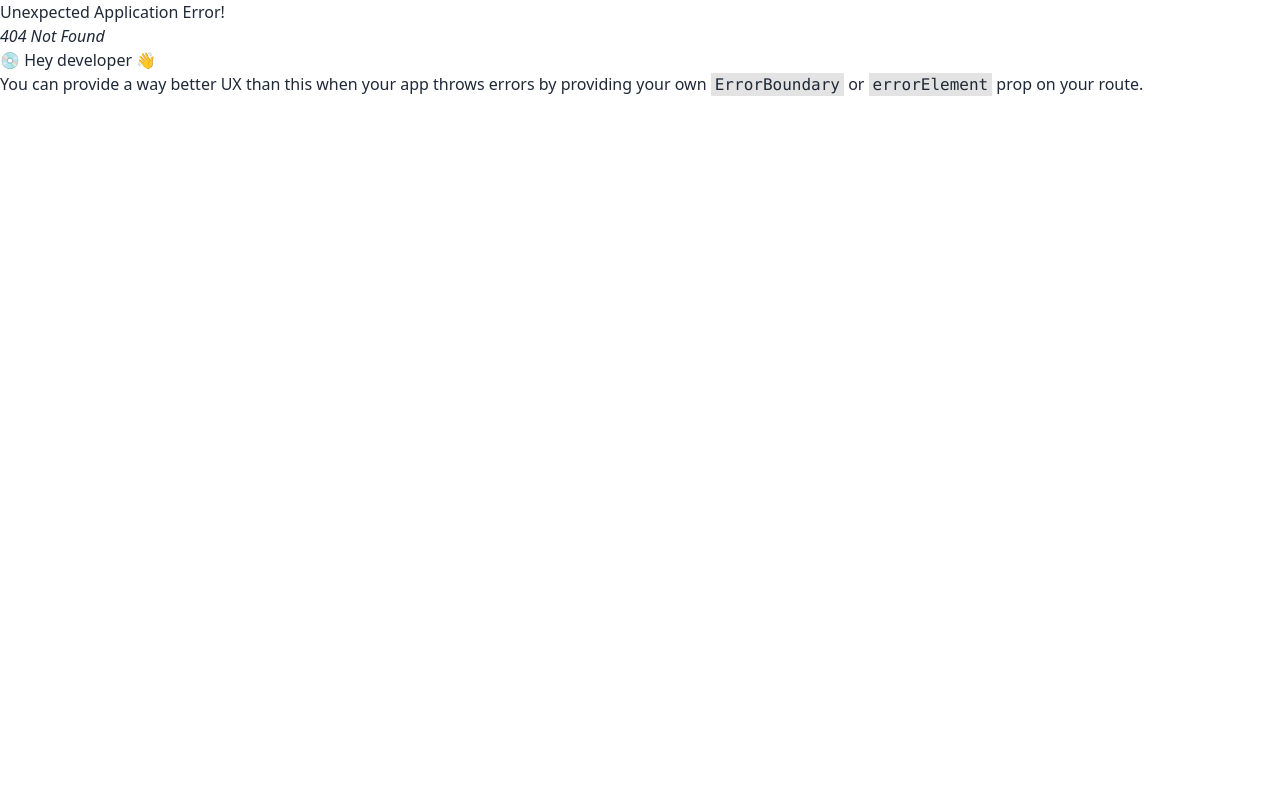
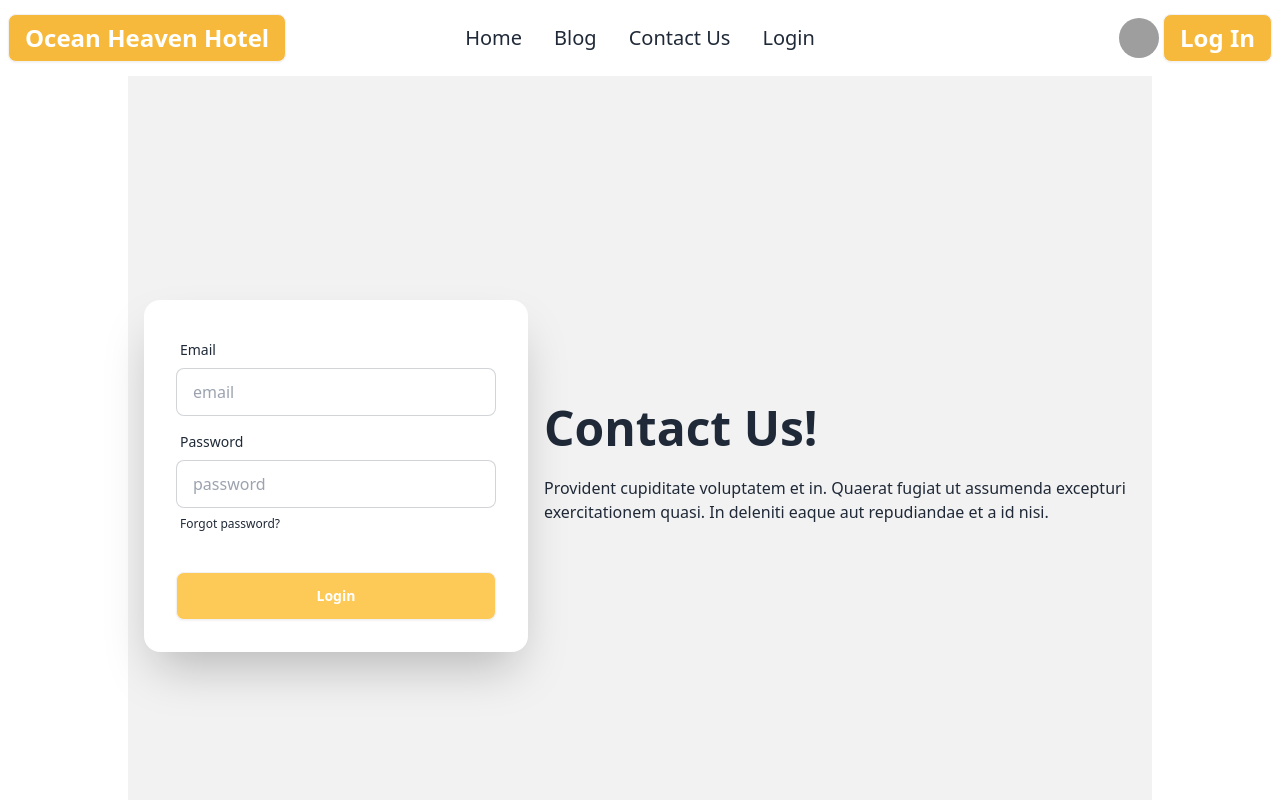
Before and after one commit to afrin823/ocean-hotel-client, a React (Vite) app: page /ContactUs in a window 1280 px wide. Before the commit this address had no page. Shown: the top 800 px of the page. Built offline with nearby package versions, Linux system fonts and the light colour scheme; grey boxes are pictures that could not be loaded.

Commit message:
contact us done

```diff
--- a/src/Components/Banner/Allhotel/AllHotel.jsx
+++ b/src/Components/Banner/Allhotel/AllHotel.jsx
@@ -1,5 +1,7 @@
 import { useEffect, useState } from "react";
 import { Link } from "react-router-dom";
+import { RiHotelLine } from "react-icons/ri";
+
 
 const AllHotel = () => {
     const [hotels, setHotels] = useState([]);
@@ -20,8 +22,9 @@ const AllHotel = () => {
                         </figure>
                         <div className="">
                             <div className="card-body">
+                            <h3 className="text-[#f6b93b] text-xl font-bold">{hotel.segment_name}</h3>
                                 <div className="card-actions gap-4">
-                                    <h3>{hotel.segment_name}</h3>
+
                                     <div className="text-xl font-medium ">
                                         {hotel.estate_title}
                                     </div>
@@ -36,7 +39,7 @@ const AllHotel = () => {
                                 <hr className="border-dashed border-w-[4px]" />
                                 <p className="text-[gray]">{hotel.description}</p>
                                 <div className="card-actions justify-between">
-                                    <div>{hotel.estate_title}</div>
+                                    <div className="flex justify-center	items-center	gap-2"><RiHotelLine className="text-2xl text-[#f6b93b]" />  <span className="text-[#f6b93b] text-xl font-bold">{hotel.id}</span></div>
                                     {/* Add other content or actions here */}
                                 </div>
                             </div>
--- /dev/null
+++ b/src/Components/Banner/Blog/Blog.jsx
@@ -0,0 +1,83 @@
+import { Outlet } from "react-router-dom";
+import Footer from "../../../pages/Home/Footer/Footer";
+import Navbar from "../../../pages/Home/Navbar/Navbar";
+
+
+const Blog = () => {
+    return (
+        <div>
+            <Navbar></Navbar>
+            <div>
+            <section className="dark:bg-gray-100 dark:text-gray-800">
+	<div className="container max-w-6xl p-6 mx-auto space-y-6 sm:space-y-12">
+		<a rel="noopener noreferrer" href="#" className="block max-w-sm gap-3 mx-auto sm:max-w-full group hover:no-underline focus:no-underline lg:grid lg:grid-cols-12 dark:bg-gray-50">
+			<img src="https://i.ibb.co/T4Jk6hk/Park-Hotel-Group-Explore-Grand-Park-City-Hall-Facade.jpg" alt="" className="object-cover w-full h-64 rounded sm:h-96 lg:col-span-7 dark:bg-gray-500" />
+			<div className="p-6 space-y-2 lg:col-span-5">
+				<h3 className="text-2xl font-semibold sm:text-4xl group-hover:underline group-focus:underline">Noster tincidunt reprimique ad pro</h3>
+				<span className="text-xs dark:text-gray-600">February 19, 2021</span>
+				<p>Ei delenit sensibus liberavisse pri. Quod suscipit no nam. Est in graece fuisset, eos affert putent doctus id.</p>
+			</div>
+		</a>
+		<div className="grid justify-center grid-cols-1 gap-6 sm:grid-cols-2 lg:grid-cols-3">
+			<a rel="noopener noreferrer" href="#" className="max-w-sm mx-auto group hover:no-underline focus:no-underline dark:bg-gray-50">
+				<img role="presentation" className="object-cover w-full rounded h-44 dark:bg-gray-500" src="https://i.ibb.co/mNBRvzt/9f14737c-2be7-4b2f-80ed-d9c36556e7dd.webp" />
+				<div className="p-6 space-y-2">
+					<h3 className="text-2xl font-semibold group-hover:underline group-focus:underline">In usu laoreet repudiare legendos</h3>
+					<span className="text-xs dark:text-gray-600">January 21, 2021</span>
+					<p>Mei ex aliquid eleifend forensibus, quo ad dicta apeirian neglegentur, ex has tantas percipit perfecto. At per tempor albucius perfecto, ei probatus consulatu patrioque mea, ei vocent delicata indoctum pri.</p>
+				</div>
+			</a>
+			<a rel="noopener noreferrer" href="#" className="max-w-sm mx-auto group hover:no-underline focus:no-underline dark:bg-gray-50">
+				<img role="presentation" className="object-cover w-full rounded h-44 dark:bg-gray-500" src="https://i.ibb.co/n6ZNm3b/hotel-exterior.jpg" />
+				<div className="p-6 space-y-2">
+					<h3 className="text-2xl font-semibold group-hover:underline group-focus:underline">In usu laoreet repudiare legendos</h3>
+					<span className="text-xs dark:text-gray-600">January 22, 2021</span>
+					<p>Mei ex aliquid eleifend forensibus, quo ad dicta apeirian neglegentur, ex has tantas percipit perfecto. At per tempor albucius perfecto, ei probatus consulatu patrioque mea, ei vocent delicata indoctum pri.</p>
+				</div>
+			</a>
+			<a rel="noopener noreferrer" href="#" className="max-w-sm mx-auto group hover:no-underline focus:no-underline dark:bg-gray-50">
+				<img role="presentation" className="object-cover w-full rounded h-44 dark:bg-gray-500" src="https://i.ibb.co/PCGfVcG/Virgin-Hotels-Dallas-The-Know-Email-1742x1080-copy.png" />
+				<div className="p-6 space-y-2">
+					<h3 className="text-2xl font-semibold group-hover:underline group-focus:underline">In usu laoreet repudiare legendos</h3>
+					<span className="text-xs dark:text-gray-600">January 23, 2021</span>
+					<p>Mei ex aliquid eleifend forensibus, quo ad dicta apeirian neglegentur, ex has tantas percipit perfecto. At per tempor albucius perfecto, ei probatus consulatu patrioque mea, ei vocent delicata indoctum pri.</p>
+				</div>
+			</a>
+			<a rel="noopener noreferrer" href="#" className="max-w-sm mx-auto group hover:no-underline focus:no-underline dark:bg-gray-50 hidden sm:block">
+				<img role="presentation" className="object-cover w-full rounded h-44 dark:bg-gray-500" src="https://i.ibb.co/tPMkwKS/Bellagio-Hotel-Casino-Las-Vegas.webp" />
+				<div className="p-6 space-y-2">
+					<h3 className="text-2xl font-semibold group-hover:underline group-focus:underline">In usu laoreet repudiare legendos</h3>
+					<span className="text-xs dark:text-gray-600">January 24, 2021</span>
+					<p>Mei ex aliquid eleifend forensibus, quo ad dicta apeirian neglegentur, ex has tantas percipit perfecto. At per tempor albucius perfecto, ei probatus consulatu patrioque mea, ei vocent delicata indoctum pri.</p>
+				</div>
+			</a>
+			<a rel="noopener noreferrer" href="#" className="max-w-sm mx-auto group hover:no-underline focus:no-underline dark:bg-gray-50 hidden sm:block">
+				<img role="presentation" className="object-cover w-full rounded h-44 dark:bg-gray-500" src="https://i.ibb.co/5R83my3/istockphoto-119926339-612x612.jpg" />
+				<div className="p-6 space-y-2">
+					<h3 className="text-2xl font-semibold group-hover:underline group-focus:underline">In usu laoreet repudiare legendos</h3>
+					<span className="text-xs dark:text-gray-600">January 25, 2021</span>
+					<p>Mei ex aliquid eleifend forensibus, quo ad dicta apeirian neglegentur, ex has tantas percipit perfecto. At per tempor albucius perfecto, ei probatus consulatu patrioque mea, ei vocent delicata indoctum pri.</p>
+				</div>
+			</a>
+			<a rel="noopener noreferrer" href="#" className="max-w-sm mx-auto group hover:no-underline focus:no-underline dark:bg-gray-50 hidden sm:block">
+				<img role="presentation" className="object-cover w-full rounded h-44 dark:bg-gray-500" src="https://i.ibb.co/WtLWy5h/istockphoto-104731717-612x612.jpg" />
+				<div className="p-6 space-y-2">
+					<h3 className="text-2xl font-semibold group-hover:underline group-focus:underline">In usu laoreet repudiare legendos</h3>
+					<span className="text-xs dark:text-gray-600">January 26, 2021</span>
+					<p>Mei ex aliquid eleifend forensibus, quo ad dicta apeirian neglegentur, ex has tantas percipit perfecto. At per tempor albucius perfecto, ei probatus consulatu patrioque mea, ei vocent delicata indoctum pri.</p>
+				</div>
+			</a>
+		</div>
+		<div className="flex justify-center">
+			<button type="button" className="px-6 py-3 text-sm rounded-md hover:underline dark:bg-gray-50 dark:text-gray-600">Load more posts...</button>
+		</div>
+	</div>
+</section>
+            </div>
+            <Outlet></Outlet>
+            <Footer></Footer>
+        </div>
+    );
+};
+
+export default Blog;
--- /dev/null
+++ b/src/Components/Banner/ContactUs/Contact.jsx
@@ -0,0 +1,44 @@
+import Footer from "../../../pages/Home/Footer/Footer";
+import Navbar from "../../../pages/Home/Navbar/Navbar";
+
+
+const Contact = () => {
+    return (
+        <div>
+            <Navbar></Navbar>
+            <div className="hero w-4/5 mx-auto min-h-screen bg-base-200">
+  <div className="hero-content flex-col lg:flex-row-reverse">
+    <div className="text-center lg:text-left">
+      <h1 className="text-5xl font-bold">Contact Us!</h1>
+      <p className="py-6">Provident cupiditate voluptatem et in. Quaerat fugiat ut assumenda excepturi exercitationem quasi. In deleniti eaque aut repudiandae et a id nisi.</p>
+    </div>
+    <div className="card shrink-0 w-full max-w-sm shadow-2xl bg-base-100">
+      <form className="card-body">
+        <div className="form-control">
+          <label className="label">
+            <span className="label-text">Email</span>
+          </label>
+          <input type="email" placeholder="email" className="input input-bordered" required />
+        </div>
+        <div className="form-control">
+          <label className="label">
+            <span className="label-text">Password</span>
+          </label>
+          <input type="password" placeholder="password" className="input input-bordered" required />
+          <label className="label">
+            <a href="#" className="label-text-alt link link-hover">Forgot password?</a>
+          </label>
+        </div>
+        <div className="form-control mt-6">
+          <button className="btn bg-[#feca57] text-white">Login</button>
+        </div>
+      </form>
+    </div>
+  </div>
+</div>
+            <Footer></Footer>
+        </div>
+    );
+};
+
+export default Contact;
--- a/src/pages/Home/Navbar/Navbar.jsx
+++ b/src/pages/Home/Navbar/Navbar.jsx
@@ -6,9 +6,9 @@ const Navbar = () => {
 
 
     const links = <>
-            <li className="text-xl"><a>Home</a></li>
-            <li className="text-xl"><a>Blog</a></li>
-            <li className="text-xl"><a>Contact Us</a></li>
+            <li className="text-xl"><a href="/">Home</a></li>
+            <li className="text-xl"><a href="/Blog">Blog</a></li>
+            <li className="text-xl"><a href="/ContactUs">Contact Us</a></li>
             <li className="text-xl"><a>Login</a></li>
            {/* <li className="text-[#4cd137] text-xl "><NavLink to="/" className="text-[#4cd137] text-xl">Home</NavLink></li>
            <li><NavLink to="/">Blog</NavLink></li>
```
Also changed, not shown: src/routes/routes.jsx (+10 -0 lines).
